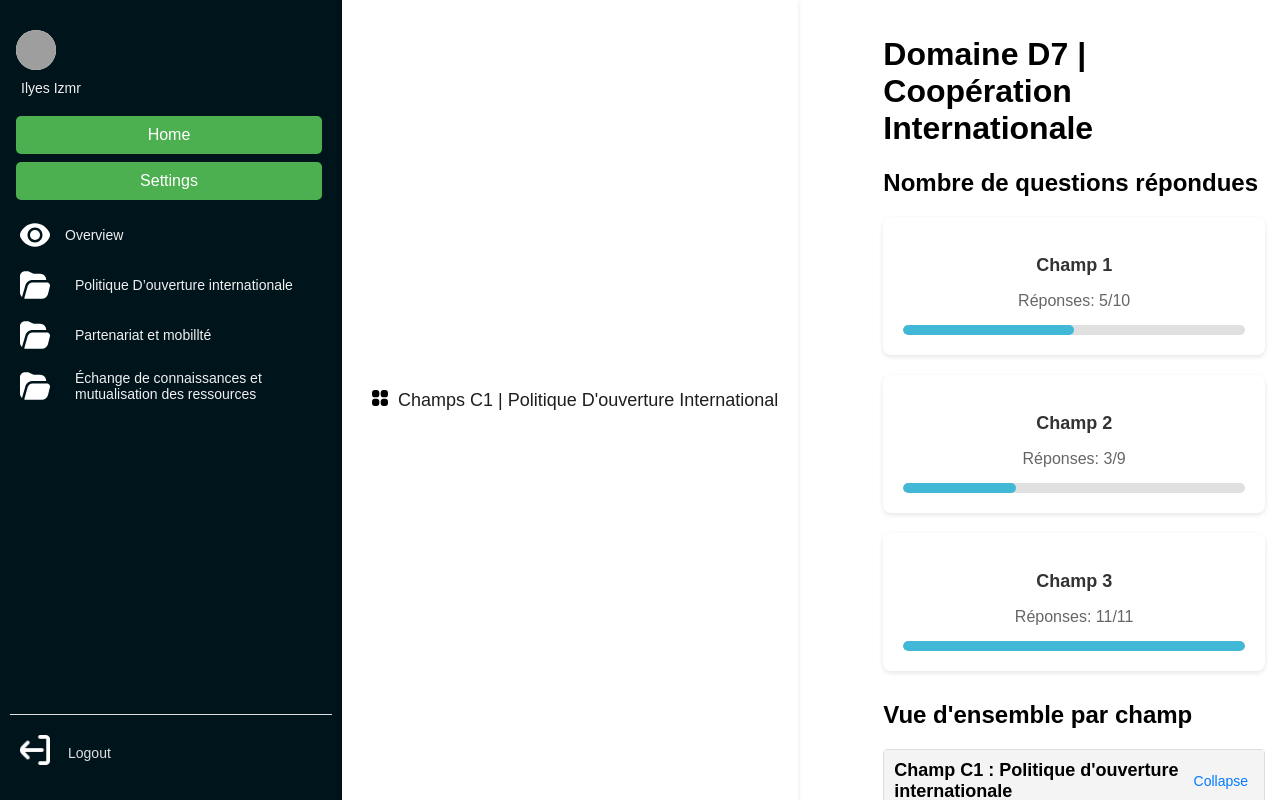
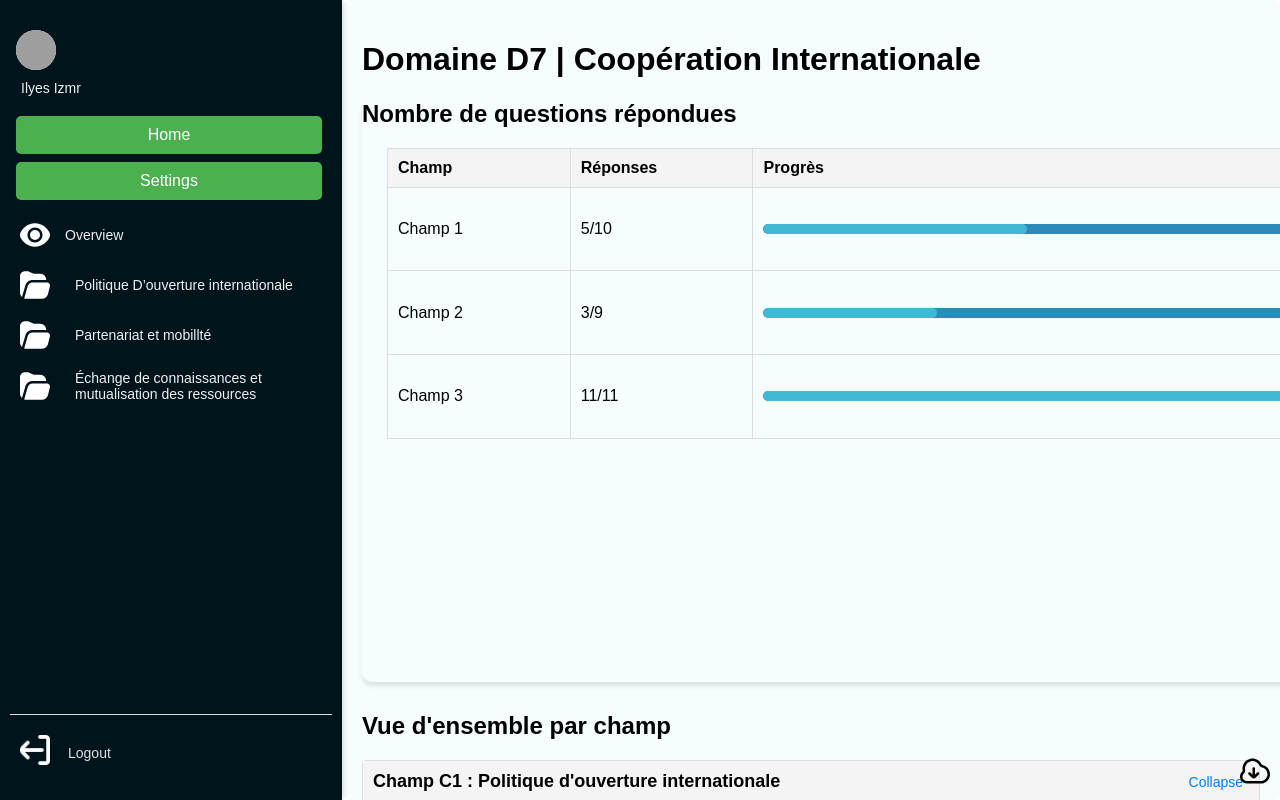
Before and after one commit to mutseeem/yalidine-backend, a React (Vite) app: page /overview in a window 1280 px wide. Built offline with nearby package versions, Linux system fonts and the light colour scheme; grey boxes are pictures that could not be loaded.

Commit message:
ilyes hak checki

```diff
--- a/src/App.jsx
+++ b/src/App.jsx
@@ -1,8 +1,8 @@
 import React from 'react';
 import { BrowserRouter as Router, Routes, Route } from 'react-router-dom';
 import Sidebar from './components/SideBar/SideBar';
-import NavBar from './components/NavBar/NavBar';
-import Overview from './components/Content/Overview';
+{/*import NavBar from './components/NavBar/NavBar';*/}
+import Overview from './components/Content/overview';
 import Content from './components/Content/Content'; // Your existing content page
 import './App.css';
 
@@ -11,7 +11,7 @@ function App() {
     <Router>
       <div className="app">
         <Sidebar />
-        <NavBar />
+        {/*<NavBar /> */}
         <Routes>
           <Route path="/" element={<Content />} /> {/* Default page */}
           <Route path="/overview" element={<Overview />} /> {/* Overview page */}
--- a/src/components/Content/Content.module.css
+++ b/src/components/Content/Content.module.css
@@ -1,10 +1,10 @@
 .content {
   flex: 1;
   padding: 20px;
-  background-color: #fff;
+  background-color: #d0f3ff36; /* Light blue color */
   overflow-y: auto; /* Add scroll if content overflows */
   border-radius: 8px;
-  margin-left: 70px; /* Adjust based on sidebar width */
+  margin-left: px; /* Adjust based on sidebar width */
   transition: margin-left 0.3s ease;
 }
 
@@ -15,39 +15,16 @@
 /* Insights Section */
 .insightsSection {
   margin-bottom: 30px;
-}
-
-.insightsGrid {
-  display: grid;
-  grid-template-columns: repeat(auto-fit, minmax(200px, 1fr));
-  gap: 20px;
-}
-
-.insightCard {
-  background-color: #fff;
-  padding: 20px;
-  border-radius: 8px;
-  box-shadow: 0 2px 5px rgba(0, 0, 0, 0.1);
-  text-align: center;
-}
-
-.insightCard h3 {
-  margin-bottom: 10px;
-  font-size: 18px;
-  color: #333;
-}
-
-.insightCard p {
-  margin-bottom: 15px;
-  font-size: 16px;
-  color: #666;
+  width: 942px; /* Set width */
+  height: 582.32px; /* Set height */
+  position: relative; /* Ensure relative positioning for absolute children */
 }
 
 /* Progress Bar */
 .progressBar {
   width: 100%;
   height: 10px;
-  background-color: #e0e0e0;
+  background-color: #2D8BBA;
   border-radius: 5px;
   overflow: hidden;
 }
@@ -105,10 +82,6 @@
   text-decoration: underline;
 }
 
-.content {
-  padding: 15px;
-  background-color: #fff;
-}
 
 .fieldDetails {
   display: flex;
@@ -122,28 +95,66 @@
   color: #666;
 }
 
-/* Table Styles (if still needed) */
-.insightsTable {
-  width: 100%;
-  border-collapse: collapse;
-  background-color: #fff;
-  border-radius: 8px;
-  box-shadow: 0 2px 5px rgba(0, 0, 0, 0.1);
+/* Table Styles */
+.tableContainer {
+  position: relative;
+  width: 943px;
+  height: 582px;
+  box-shadow: 0 4px 4px rgba(0, 0, 0, 0.1);
+  border-radius: 10px;
 }
 
-.insightsTable th,
-.insightsTable td {
-  padding: 12px;
-  text-align: left;
-  border-bottom: 1px solid #e0e0e0;
+.insightsTable {
+  margin-left: 25px;
+  width: 97%;
+  height: 50%;
+   /* Change to separate to allow spacing */
+  border-spacing: 0 15px; /* Add vertical space between rows */
+  border: none;
 }
 
-.insightsTable th {
-  background-color: #f5f5f5;
-  font-weight: 600;
-  color: #333;
+.insightsTable th:nth-child(1) {
+  width: 20%; /* Adjust as needed */
 }
 
-.insightsTable td {
-  color: #666;
+.insightsTable th:nth-child(2) {
+  width: 20%; /* Adjust as needed */
 }
+
+.insightsTable th:nth-child(3) {
+  width: 60%; /* Adjust as needed */
+}
+
+
+.downloadIcon {
+  position: absolute;
+  bottom: 10px;
+  right: 10px;
+}
+
+.LightTitle {
+  margin-top: -10px; /* Adjust the value as needed */
+  font-weight: 300;
+  color: rgba(0, 20, 27, 0.77); /* Set color with 77% opacity */
+  font-size: medium;
+}
+
+.lightFont {
+  font-weight: 100 !important;
+  color: rgba(0, 20, 27, 0.5); /* 50% opacity */
+}
+@media (max-width: 768px) {
+  .insightsTable th,
+  .insightsTable td {
+    padding: 8px;
+  }
+
+  .progressBar {
+    height: 15px;
+  }
+
+  .downloadIcon {
+    bottom: 10px;
+    right: 10px;
+  }
+}
--- a/src/components/Content/overview.jsx
+++ b/src/components/Content/overview.jsx
@@ -1,6 +1,7 @@
 import React from 'react';
 import styles from './Content.module.css';
 import CollapsibleSection from './CollapsibleSection'; // Import the CollapsibleSection component
+import downloadIcon from '../../assets/icons/cloud-download-alt.svg'; // Import the download icon
 
 const Overview = () => {
   return (
@@ -9,34 +10,46 @@ const Overview = () => {
 
       {/* General Insights Section */}
       <div className={styles.insightsSection}>
+        <div className={styles.tableContainer}>
           <h2>Nombre de questions répondues</h2>
-        <div className={styles.insightsGrid}>
-          {/* Field 1 */}
-          <div className={styles.insightCard}>
-            <h3>Champ 1</h3>
-            <p>Réponses: 5/10</p>
+          <table className={styles.insightsTable}>
+            <thead>
+              <tr>
+                <th>Champ</th>
+                <th>Réponses</th>
+                <th>Progrès</th>
+              </tr>
+            </thead>
+            <tbody>
+              <tr>
+                <td>Champ 1</td>
+                <td>5/10</td>
+                <td>
                   <div className={styles.progressBar}>
                     <div className={styles.progress} style={{ width: '50%' }}></div>
                   </div>
-          </div>
-
-          {/* Field 2 */}
-          <div className={styles.insightCard}>
-            <h3>Champ 2</h3>
-            <p>Réponses: 3/9</p>
+                </td>
+              </tr>
+              <tr>
+                <td>Champ 2</td>
+                <td>3/9</td>
+                <td>
                   <div className={styles.progressBar}>
                     <div className={styles.progress} style={{ width: '33%' }}></div>
                   </div>
-          </div>
-
-          {/* Field 3 */}
-          <div className={styles.insightCard}>
-            <h3>Champ 3</h3>
-            <p>Réponses: 11/11</p>
+                </td>
+              </tr>
+              <tr>
+                <td>Champ 3</td>
+                <td>11/11</td>
+                <td>
                   <div className={styles.progressBar}>
                     <div className={styles.progress} style={{ width: '100%' }}></div>
                   </div>
-          </div>
+                </td>
+              </tr>
+            </tbody>
+          </table>
         </div>
       </div>
 
@@ -74,6 +87,11 @@ const Overview = () => {
           </div>
         </CollapsibleSection>
       </div>
+
+      {/* Download Icon */}
+      <div className={styles.downloadIcon}>
+        <img src={downloadIcon} alt="Download Icon" style={{ width: '30px', height: '30px' }} />
+      </div>
     </div>
   );
 };
--- a/src/components/NavBar/NavBar.jsx
+++ b/src/components/NavBar/NavBar.jsx
@@ -1,3 +1,4 @@
+/*
 import { useState } from 'react';
 import styles from './NavBar.module.css';
 import AppIcon from '../../assets/icons/apps.svg'; // Import as a regular image
@@ -44,4 +45,4 @@ export default function Navbar() {
            <div className={styles.menuIcon} onClick={toggleMenu}>
           ☰
         </div>
-        />*/}
+        />*/
```
Also changed, not shown: src/assets/icons/cloud-download-alt.svg (added). Lines whose indentation alone changed are shown as unchanged.
